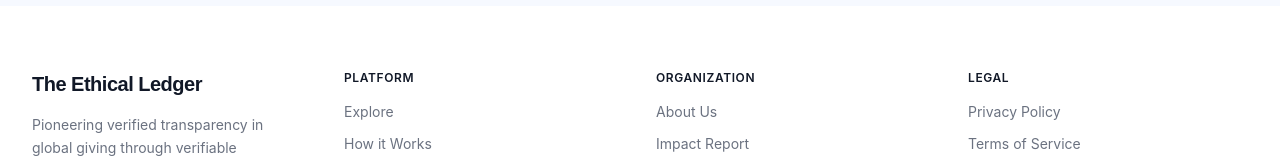
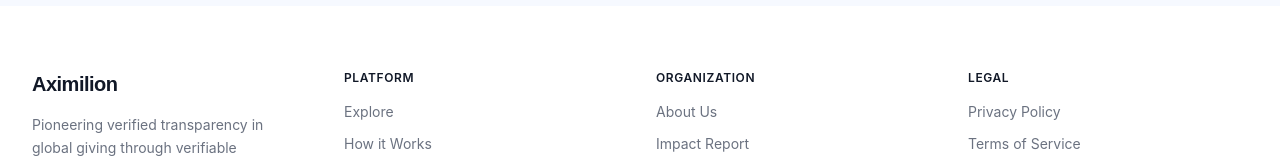
Before and after one commit to Arteks718/aximilion-frontend, a Vue app: page / in a window 1280 px wide. Shown: the part 3076-3236 px from the top of the page. Built offline with nearby package versions, Linux system fonts and the light colour scheme; no server answers.

Commit message:
refactor: change name for The Ethincal Ledger to Aximilion

```diff
--- a/src/layouts/DefaultLayout.vue
+++ b/src/layouts/DefaultLayout.vue
@@ -48,7 +48,7 @@
       <div class="max-w-7xl mx-auto px-4 sm:px-6 lg:px-8">
         <div class="grid grid-cols-1 md:grid-cols-4 gap-12 md:gap-8 mb-12">
           <div class="md:col-span-1">
-            <span class="font-bold text-xl tracking-tight block mb-4 font-headline">The Ethical Ledger</span>
+            <span class="font-bold text-xl tracking-tight block mb-4 font-headline">Aximilion</span>
             <p class="text-sm text-brand-gray leading-relaxed pr-4">
               Pioneering verified transparency in global giving through verifiable blockchain forensics and meticulous human auditing.
             </p>
--- a/src/views/AuthView.vue
+++ b/src/views/AuthView.vue
@@ -8,7 +8,7 @@
         <div class="space-y-6">
           <div class="inline-flex items-center px-3 py-1 rounded-full bg-white/10 backdrop-blur-md border border-white/20">
             <i class="fa-solid fa-shield-halved text-sm mr-2"></i>
-            <span class="text-xs font-medium uppercase tracking-wider font-label">The Ethical Ledger</span>
+            <span class="text-xs font-medium uppercase tracking-wider font-label">Aximilion</span>
           </div>
           <h1 class="text-4xl font-extrabold tracking-tight leading-tight font-headline">Empowering transparency through capital.</h1>
           <p class="text-[#4edea3] opacity-90 text-lg leading-relaxed">Join a global community of impact investors tracking every dollar from contribution to change.</p>
```
